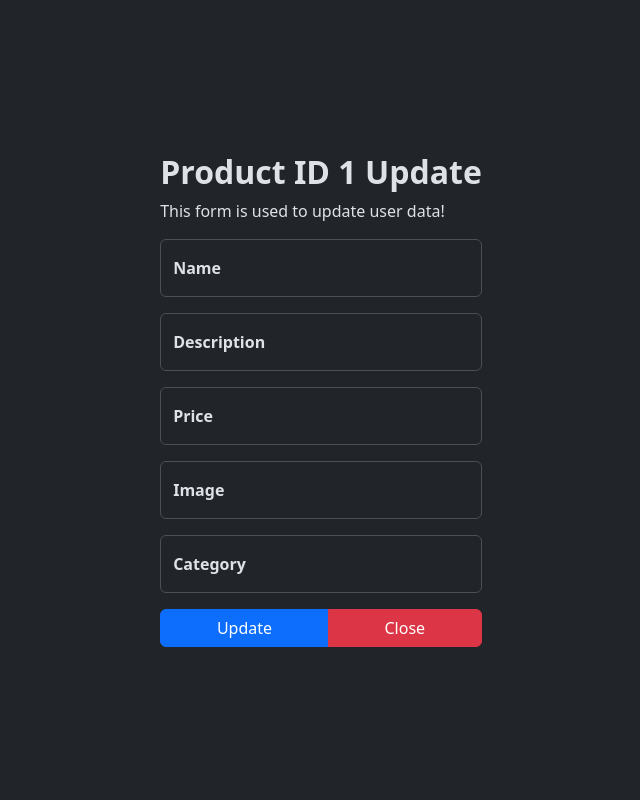
After one commit to wickidie/web-kb2-main, a PHP site: page /product-update-form.php?product_id=1 in a window 1280 px wide. The commit adds this page. Shown: the whole page, without its empty margins (319-959 px from the left). Run offline with PHP 8.4, Linux system fonts and the light colour scheme.

Commit message:
product update & delete

```diff
--- /dev/null
+++ b/php/product-update-form.php
@@ -0,0 +1,70 @@
+<?php
+    $product_id = $_GET['product_id'];
+?>
+
+<!DOCTYPE html>
+<html lang="en">
+
+<head>
+    <meta charset="UTF-8">
+    <meta name="viewport" content="width=device-width, initial-scale=1.0">
+    <title>Task 8 | Edit form</title>
+    <link rel="stylesheet" href="https://cdn.jsdelivr.net/npm/bootstrap-icons@1.11.1/font/bootstrap-icons.css">
+    <link href="https://cdn.jsdelivr.net/npm/bootstrap@5.3.2/dist/css/bootstrap.min.css" rel="stylesheet"
+        integrity="sha384-T3c6CoIi6uLrA9TneNEoa7RxnatzjcDSCmG1MXxSR1GAsXEV/Dwwykc2MPK8M2HN" crossorigin="anonymous">
+    <link rel="stylesheet" href="style.css">
+    <script src="javascript.js"></script>
+    <style>
+    body,
+    html {
+        height: 100%;
+    }
+    </style>
+</head>
+
+<body data-bs-theme="dark">
+    <main class="h-100">
+        <div class="d-flex flex-column justify-content-center align-items-center h-100" style="z-index: 999">
+            <form class="needs-validation" action="product-update.php" method="post" novalidate>
+                <h2><b>Product ID <?php echo $product_id ?> Update</b></h2>
+                <p>This form is used to update user data!</p>
+                <div class="form-floating mb-3">
+                    <input type="text" class="form-control" id="name" name="name"
+                        placeholder="name" required pattern=".{5,}" title="Password must be at least 5 characters">
+                    <label for="password_input"><strong>Name</strong></label>
+                </div>
+                <div class="form-floating mb-3">
+                    <input type="text" class="form-control" id="description" name="description"
+                        placeholder="description" required>
+                    <label for="confirm_password"><strong>Description</strong></label>
+                </div>
+                <div class="form-floating mb-3">
+                    <input type="number" class="form-control" id="price" name="price"
+                        placeholder="123.69" required pattern=".{5,}" title="Password must be at least 5 characters">
+                    <label for="password_input"><strong>Price</strong></label>
+                </div>
+                <div class="form-floating mb-3">
+                    <input type="text" class="form-control" id="image" name="image"
+                        placeholder="img_avatar1.png" required>
+                    <label for="confirm_password"><strong>Image</strong></label>
+                </div>
+                <div class="form-floating mb-3">
+                    <input type="text" class="form-control" id="category" name="category"
+                        placeholder="category1" required>
+                    <label for="confirm_password"><strong>Category</strong></label>
+                </div>
+                <?php
+                    echo"
+                    <div class='text-center btn-group w-100'>
+                    <button type='submit' class='btn btn-primary' name='product_id' value='$product_id'>Update</button>
+                    <button type='submit' class='btn btn-danger' onclick='history.back()'>Close</button>
+                    </div>
+                    ";
+                ?>
+            </form>
+        </div>
+    </main>
+    <script src="https://cdn.jsdelivr.net/npm/bootstrap@5.3.2/dist/js/bootstrap.bundle.min.js"></script>
+</body>
+
+</html>
--- a/php/products.php
+++ b/php/products.php
@@ -192,11 +192,11 @@
                                         echo "<td>" . $row['product_img'] . "</td>";
                                         echo "<td>" . $row['product_category'] . "</td>";
                                         echo "<td>
-                                        <a href='product-detail.php?product_name=" . $row["product_name"] . "'>
+                                        <a href='product-detail.php?product_id=" . $row["product_id"] . "'>
                                         <i class='bi bi-file-earmark-person-fill'></i></a> &nbsp;
-                                        <a href='productEdit-form.php?product_name=" . $row["product_name"] . "'>
+                                        <a href='product-update-form.php?product_id=" . $row["product_id"] . "'>
                                         <i class='bi bi-pencil-square'></i></a> &nbsp;
-                                        <a href='product-delete.php?product_name=" . $row['product_name'] . "'>
+                                        <a href='product-delete.php?product_id=" . $row['product_id'] . "'>
                                         <i class='bi bi-trash-fill'></i></a></td>";
                                         echo "<tr>";
                                     }
```
Also changed, not shown: php/product-delete.php (added, +60 -0 lines), php/product-detail.php (added, +45 -0 lines), php/product-edit-form.php (deleted, +0 -62 lines), php/product-update.php (added, +30 -0 lines).
